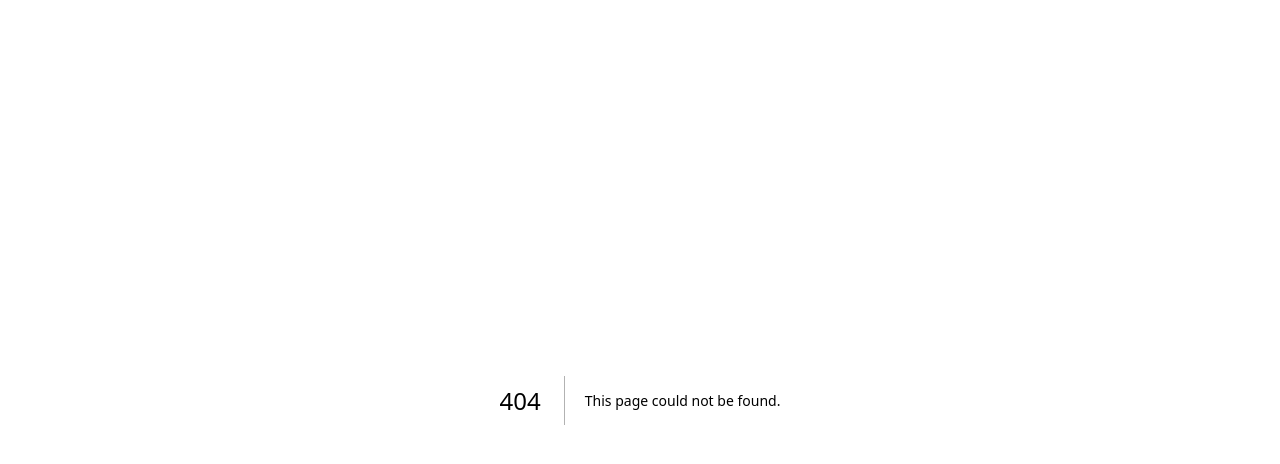
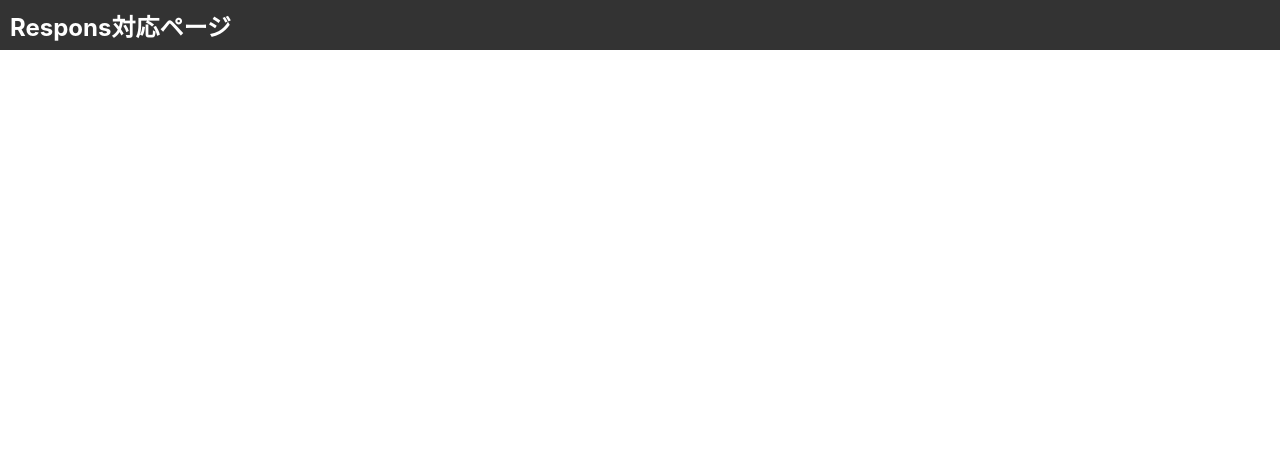
Before and after one commit to RikutoOgaki/next.js-study, a Next.js app: page /respons in a window 1280 px wide. Before the commit this address had no page. Shown: the top 464 px of the page. Built offline with nearby package versions, Linux system fonts and the light colour scheme.

Commit message:
nextjs study now

```diff
--- /dev/null
+++ b/src/pages/respons/index.tsx
@@ -0,0 +1,21 @@
+import {useState} from 'react'
+import Style from '@/styles/respons/index.module.css'
+
+export default function Respons(){
+    return(
+
+        <div>
+            <div>
+                <header className={Style.head}>
+                    <h1 className={Style.title}>Respons対応ページ</h1>
+                </header>
+                <main>
+
+                </main>
+                <footer>
+
+                </footer>
+            </div>
+        </div>
+    )
+}
--- /dev/null
+++ b/src/styles/respons/index.module.css
@@ -0,0 +1,11 @@
+.head{
+    background-color: #333;
+    width: 100%;
+    height: 5rem;
+    padding: 1rem;
+}
+.title{
+    color: #fff;
+    font-size: 2.4rem;
+    font-weight: bold;
+}
```
